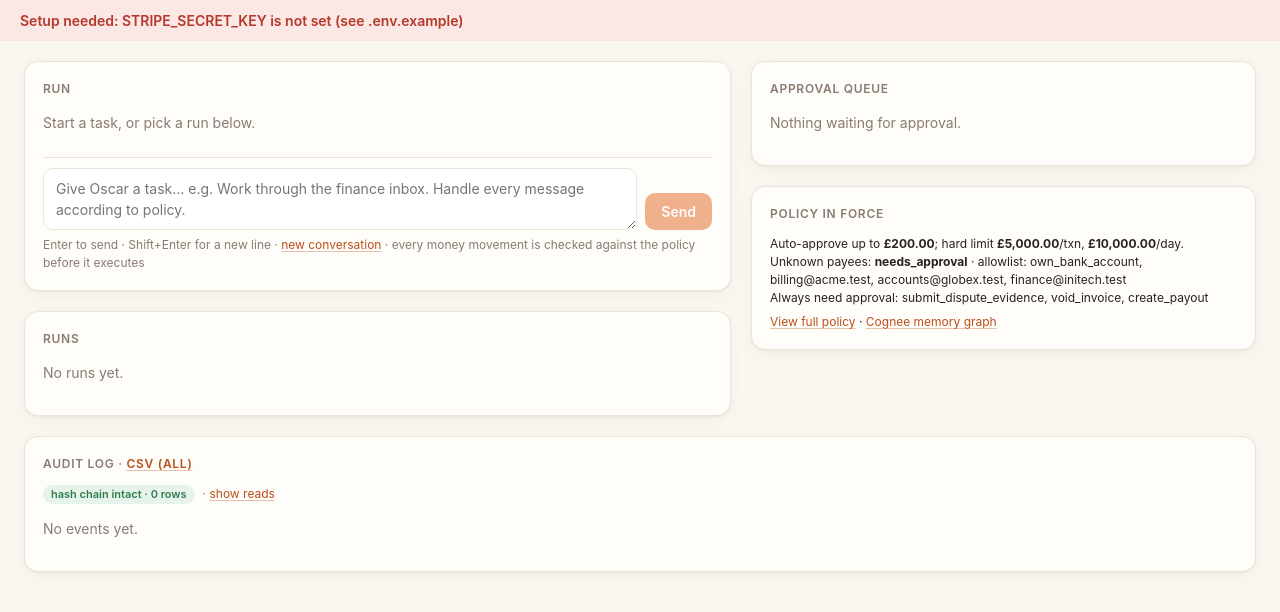
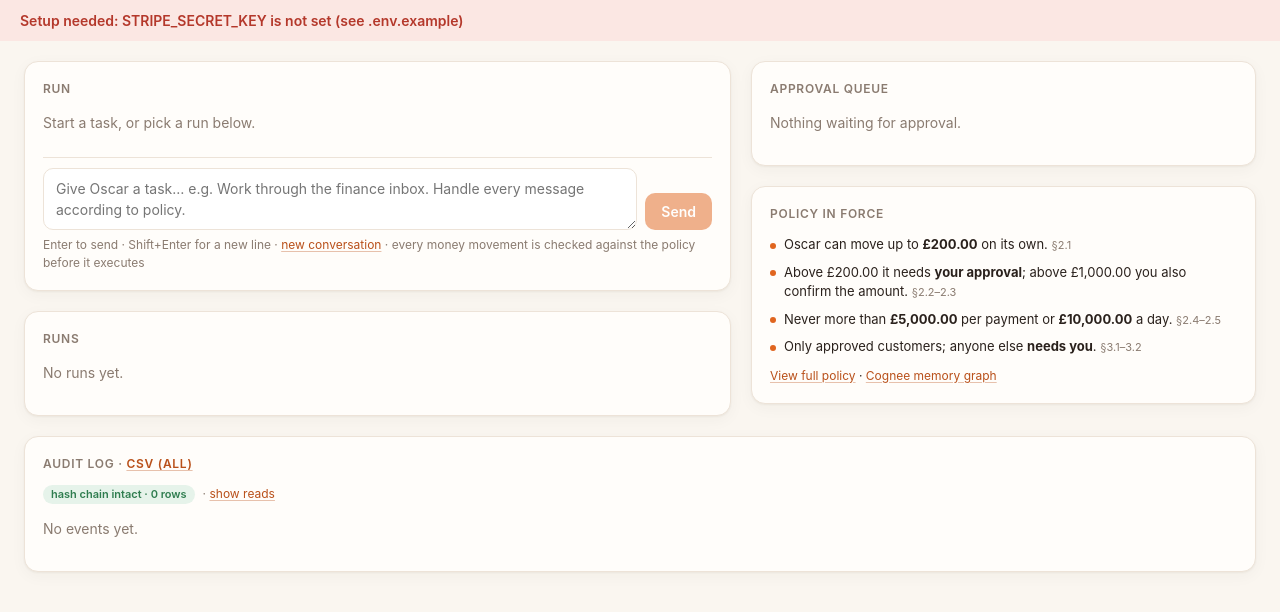
Before and after one commit to axeleth/Oscar-AI-hackathon, a FastAPI app: page / in a window 1280 px wide. Shown: the part 65-677 px from the top of the page. Run offline with FastAPI, Linux system fonts and the light colour scheme; data that the repository does not hold is empty; some libraries are stand-ins or nearby versions.

Commit message:
Policy in force: four plain-English rules with clause numbers (live from policy.yaml)
Co-Authored-By: Claude Opus 5.5 (1M context) <noreply@anthropic.com>

```diff
--- a/app/templates/index.html
+++ b/app/templates/index.html
@@ -135,6 +135,11 @@
     .composer { display: flex; gap: 8px; align-items: flex-end; margin-top: 10px; padding-top: 10px;
                 border-top: 1px solid var(--border); }
     .composer textarea { min-height: 44px; flex: 1; }
+    .rules { list-style: none; margin: 0; padding: 0; display: grid; gap: 8px; font-size: 13px; }
+    .rules li { padding-left: 14px; position: relative; }
+    .rules li::before { content: ""; position: absolute; left: 0; top: .6em; width: 6px; height: 6px; border-radius: 50%;
+                        background: var(--accent); }
+    .rules .cl { color: var(--muted); font-size: 11px; white-space: nowrap; }
     .htmx-indicator { display: none; } .htmx-request .htmx-indicator, .htmx-request.htmx-indicator { display: inline; }
     @media (max-width: 700px) { .audit summary { grid-template-columns: 56px minmax(0, 1fr) auto; }
       .audit summary > :nth-child(2), .audit summary > :nth-child(5) { display: none; } }
@@ -236,15 +241,22 @@
     </section>
     <section class="panel">
       <h2>Policy in force</h2>
-      <div class="small">
-        <div>Auto-approve up to <b>{{ fmt_money(policy.approval.threshold, policy.currency) }}</b>;
-          hard limit <b>{{ fmt_money(policy.limits.max_per_transaction, policy.currency) }}</b>/txn,
-          <b>{{ fmt_money(policy.limits.daily_total, policy.currency) }}</b>/day.</div>
-        <div>Unknown payees: <b>{{ policy.payees.unknown_payee }}</b> · allowlist: {{ policy.payees.allowlist | join(", ") }}</div>
-        <div>Always need approval: {{ policy.approval.required_tools | join(", ") or "—" }}</div>
-        <div style="margin-top:6px"><a href="/policy" target="_blank">View full policy</a> ·
-          <a href="/policy?tab=graph" target="_blank">Cognee memory graph</a></div>
-      </div>
+      {% set cur = policy.currency %}
+      <ul class="rules">
+        <li>{% if policy.autonomy == "suggest" %}Oscar <b>asks you before every payment</b> right now (suggest mode).
+            {% elif policy.autonomy == "full" %}Oscar can move money <b>on its own up to the hard limit</b> (full autonomy).
+            {% else %}Oscar can move up to <b>{{ fmt_money(policy.approval.threshold, cur) }}</b> on its own.{% endif %}
+            <span class="cl">§2.1</span></li>
+        <li>Above {{ fmt_money(policy.approval.threshold, cur) }} it needs <b>your approval</b>; above
+            {{ fmt_money(policy.approval.confirm_above, cur) }} you also confirm the amount.
+            <span class="cl">§2.2–2.3</span></li>
+        <li>Never more than <b>{{ fmt_money(policy.limits.max_per_transaction, cur) }}</b> per payment or
+            <b>{{ fmt_money(policy.limits.daily_total, cur) }}</b> a day. <span class="cl">§2.4–2.5</span></li>
+        <li>Only approved customers; {% if policy.payees.unknown_payee == "deny" %}anyone else is <b>refused</b>
+            {%- else %}anyone else <b>needs you</b>{% endif %}. <span class="cl">§3.1–3.2</span></li>
+      </ul>
+      <div class="small" style="margin-top:10px"><a href="/policy" target="_blank">View full policy</a> ·
+        <a href="/policy?tab=graph" target="_blank">Cognee memory graph</a></div>
     </section>
   </div>
   <section class="panel" style="grid-column: 1 / -1">
```
